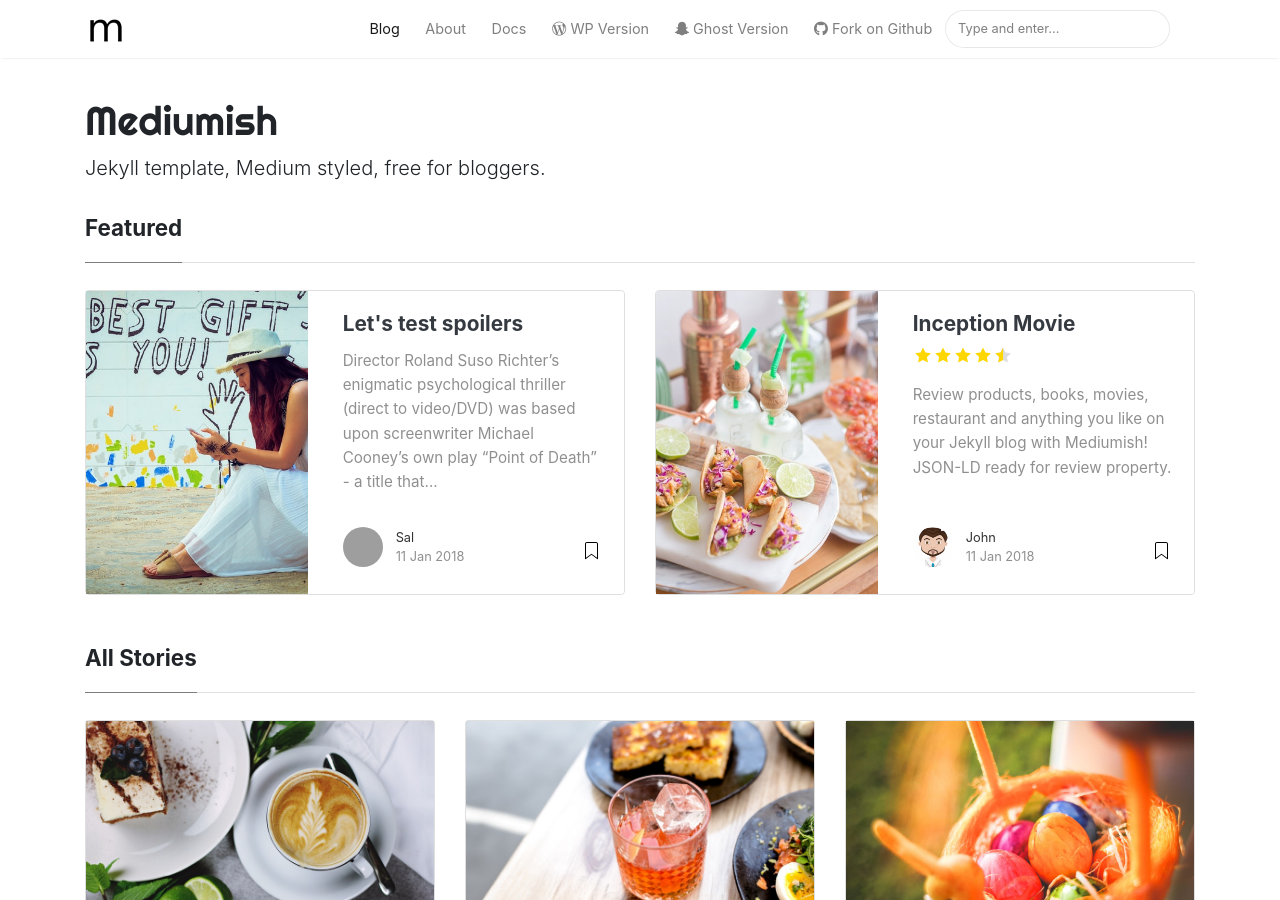
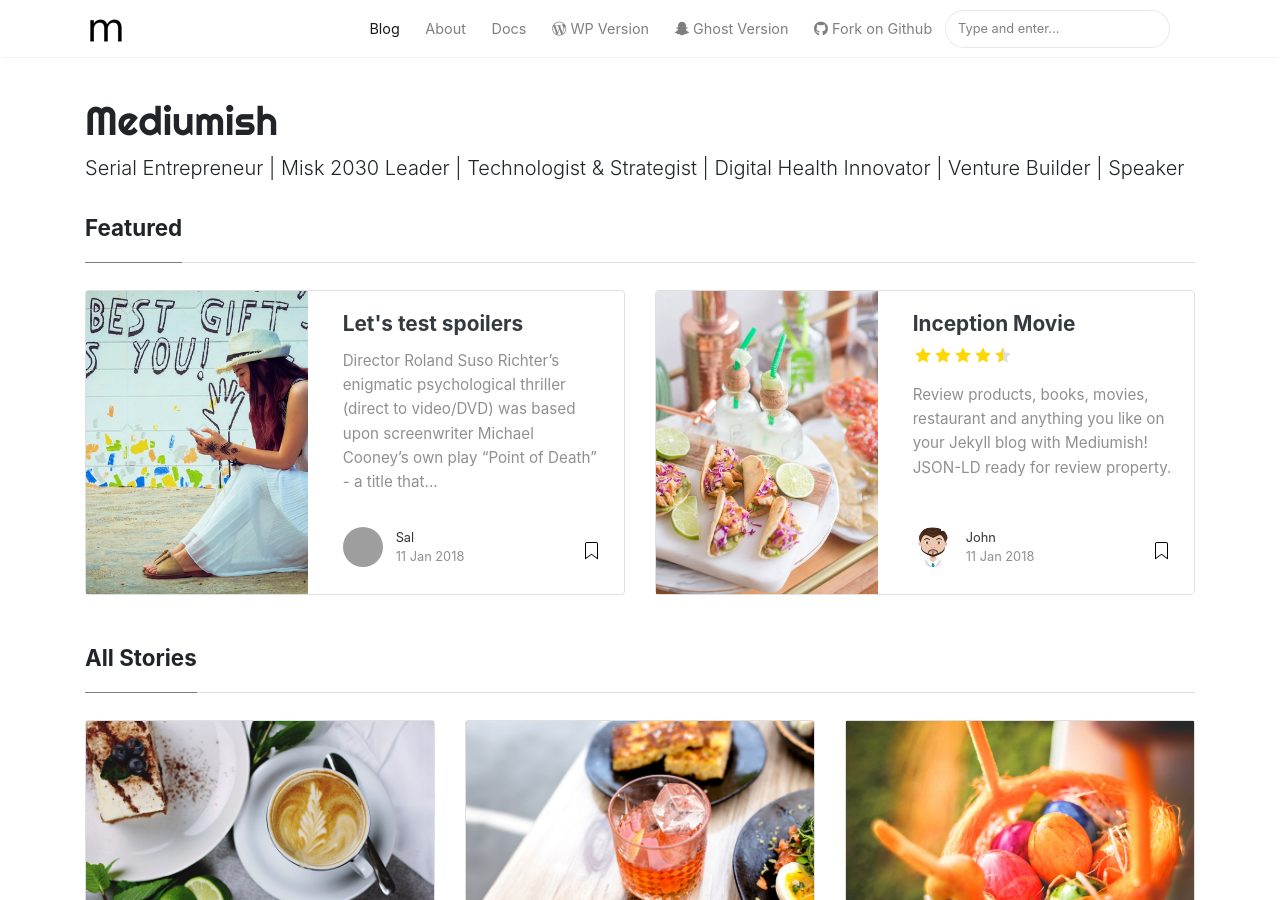
Before and after one commit to waelkabli/wkcom, a Jekyll site: the page built from index.html, in a window 1280 px wide and 900 px high. Built offline with Jekyll 4.4.1, drawn with Linux system fonts in a browser that asks for light colours; nearby versions of some CDN libraries; the list of posts is cut into pages by our own code; grey boxes are pictures that could not be loaded.

```diff
--- a/_config.yml
+++ b/_config.yml
@@ -1,10 +1,10 @@
 # Site
 name: "Mediumish"
-title: "Mediumish"
-description: "Jekyll template, Medium styled, free for bloggers."
+title: "Wael A. Kabli"
+description: "Serial Entrepreneur | Misk 2030 Leader | Technologist & Strategist | Digital Health Innovator | Venture Builder | Speaker"
 logo: 'assets/images/logo.png'
 favicon: 'assets/images/logo.png'
-baseurl: /mediumish-theme-jekyll
+baseurl: /wkcom
 google_analytics: 'UA-46278016-1'
 disqus: 'demowebsite'
 mailchimp-list: 'https://wowthemes.us11.list-manage.com/subscribe/post?u=8aeb20a530e124561927d3bd8&amp;id=8c3d2d214b'
```
